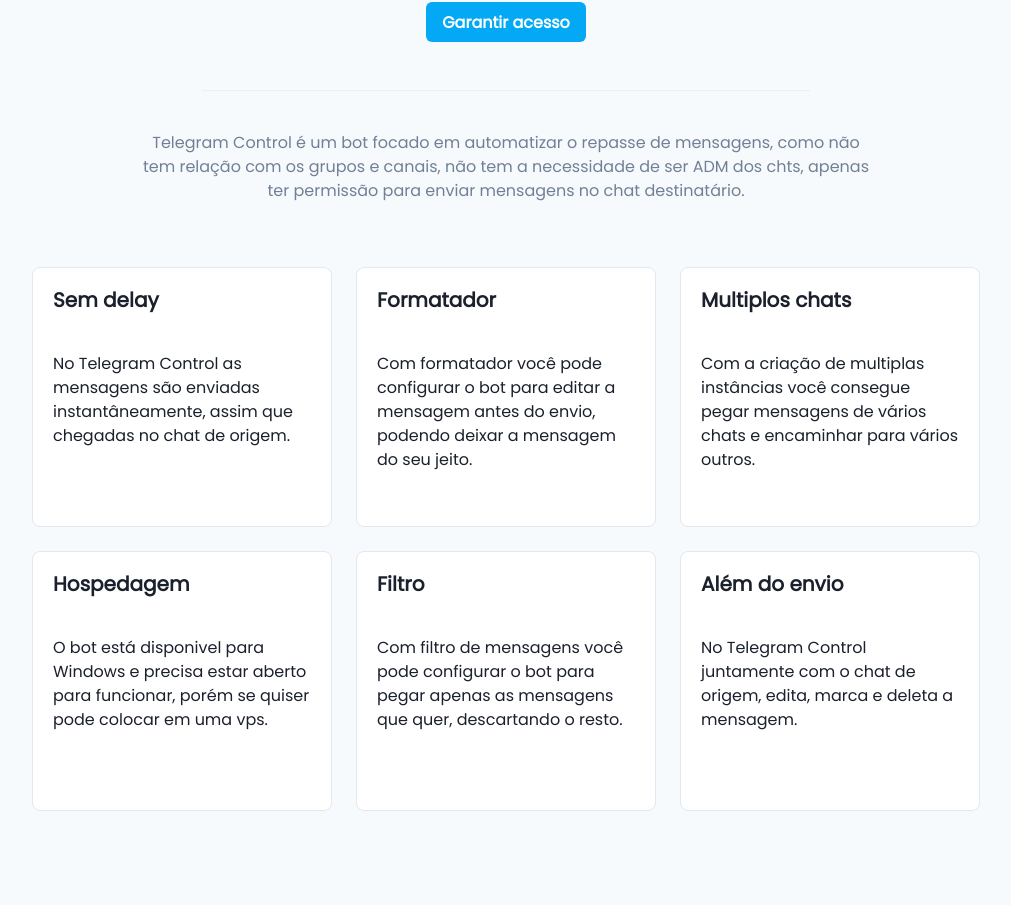
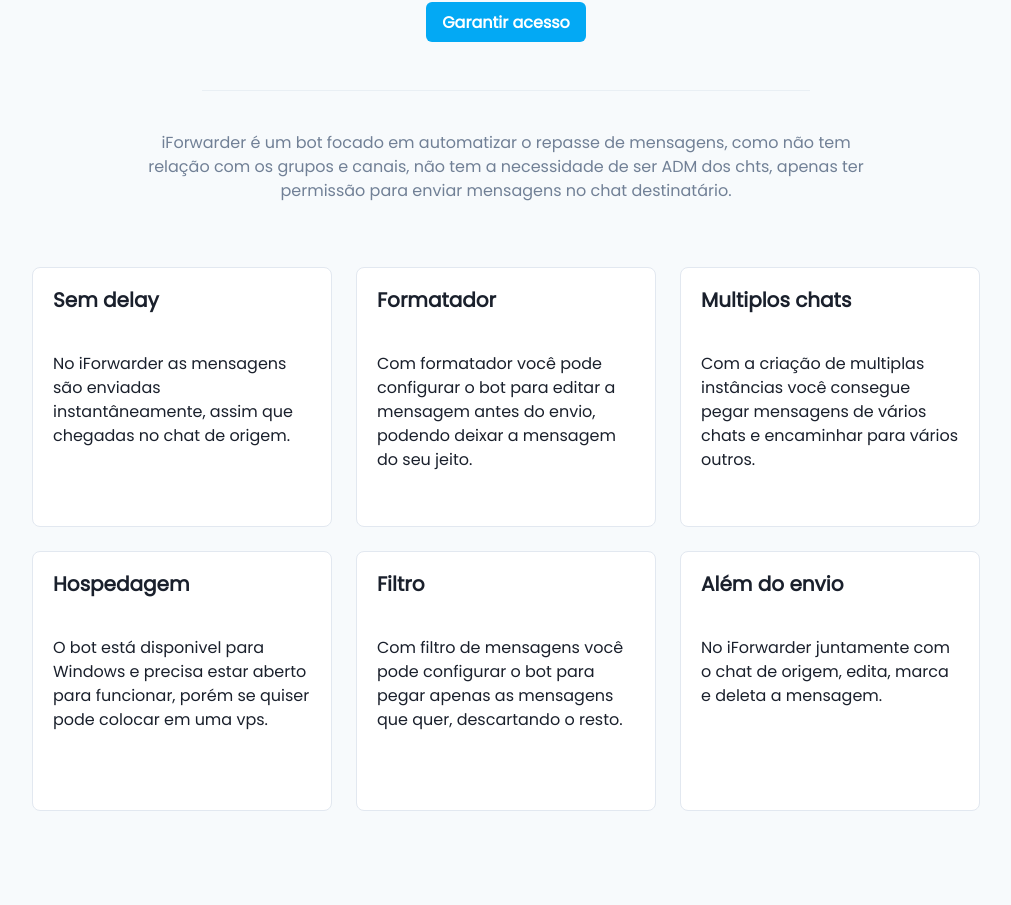
Before and after one commit to BrenoCarvalho/iforwarder-website, a Next.js app: page / in a window 1280 px wide. Shown: the part 616-1521 px from the top of the page, without its empty margins (134-1145 px from the left). Built offline with nearby package versions, Linux system fonts and the light colour scheme.

Commit message:
update project name

```diff
--- a/package.json
+++ b/package.json
@@ -1,5 +1,5 @@
 {
-  "name": "telegram-control-website",
+  "name": "iforwarder-website",
   "version": "0.1.0",
   "private": true,
   "scripts": {
--- a/src/pages/api/registerUser.ts
+++ b/src/pages/api/registerUser.ts
@@ -431,7 +431,7 @@
   });
 }
 
-export default async function handler(
+const registerUser = async function handler(
   req: NextApiRequest,
   res: NextApiResponse
 ) {
@@ -466,4 +466,6 @@
     await sendEmail(user, license);
     res.status(200).json({ status: "Successfuly" });
   }
-}
+};
+
+// export default registerUser;
--- a/src/pages/index.tsx
+++ b/src/pages/index.tsx
@@ -73,7 +73,7 @@
             />
           </AspectRatio>
           <Link
-            href="https://telegram-control.pay.yampi.com.br/r/C5HWFDHVIX"
+            href="https://t.me/iforwarder"
             style={{ textDecoration: "none" }}
           >
             <Button
@@ -93,10 +93,10 @@
             color="#718096"
             mt="10"
           >
-            Telegram Control é um bot focado em automatizar o repasse de
-            mensagens, como não tem relação com os grupos e canais, não tem a
-            necessidade de ser ADM dos chts, apenas ter permissão para enviar
-            mensagens no chat destinatário.
+            iForwarder é um bot focado em automatizar o repasse de mensagens,
+            como não tem relação com os grupos e canais, não tem a necessidade
+            de ser ADM dos chts, apenas ter permissão para enviar mensagens no
+            chat destinatário.
           </Text>
           {/* Topics */}
           <Flex
@@ -110,7 +110,7 @@
           >
             <Card
               title="Sem delay"
-              text="No Telegram Control as mensagens são enviadas instantâneamente, assim
+              text="No iForwarder as mensagens são enviadas instantâneamente, assim
           que chegadas no chat de origem."
             />
             <Card
@@ -141,7 +141,7 @@
             />
             <Card
               title="Além do envio"
-              text="No Telegram Control juntamente com o chat de origem, edita, marca e deleta a mensagem."
+              text="No iForwarder juntamente com o chat de origem, edita, marca e deleta a mensagem."
             />
           </Flex>
           <Flex
@@ -194,7 +194,7 @@
               </Heading>
             </CardHeader>
             <Link
-              href="https://telegram-control.pay.yampi.com.br/r/C5HWFDHVIX"
+              href="https://t.me/iforwarder"
               style={{ textDecoration: "none" }}
             >
               <Button
@@ -239,7 +239,7 @@
               />
               <FaqCard
                 question="Onde posso tirar minhas dúvidas?"
-                answer="Envie um email para suporte@telegramcontrol.com.br ou se preferir, envie uma mensagem no Telegram @brenocarvalho1"
+                answer="Envie um email para brenocarvalho709@gmail.com ou se preferir, envie uma mensagem no Telegram @iforwarder"
               />
             </FaqContainer>
           </Flex>
```
Also changed, not shown: 1 other file (tests, documents, lock files or other folders).
